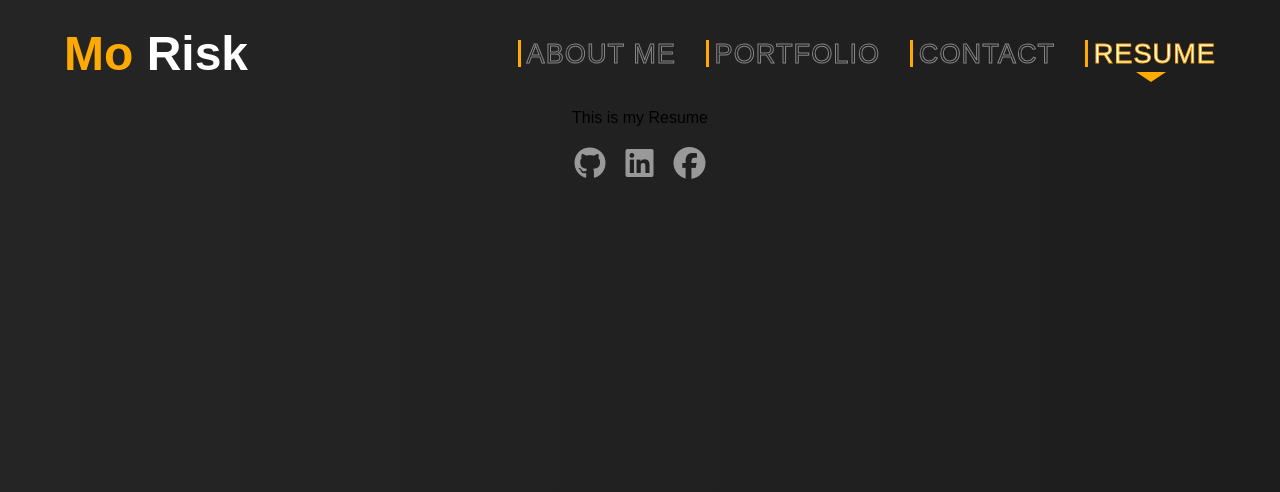
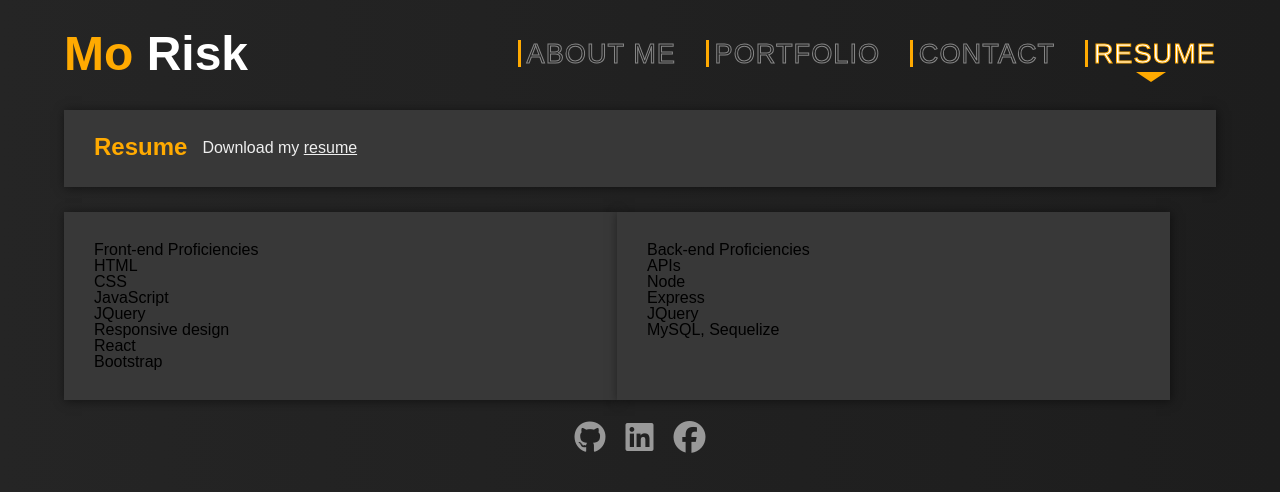
Before and after one commit to morisky78/mo-react-profile, a React (Create React App) app: page /resume in a window 1280 px wide. Shown: the top 492 px of the page. Built offline with nearby package versions, Linux system fonts and the light colour scheme; a web font is replaced by a local one.

Commit message:
resume updated

```diff
--- a/src/pages/Resume/index.js
+++ b/src/pages/Resume/index.js
@@ -11,7 +11,39 @@ export default function Resume({currentPage, setCurrentPage}) {
 
   return (
     <div className="resume">
-        <h1>This is my Resume</h1>
+
+
+      <div className='contentbox hd'>
+        <h2>Resume</h2>
+        <p>Download my <a href="##">resume</a></p>
+      </div>
+
+
+      <div className='contentbox'>
+        <h3>Front-end Proficiencies</h3>
+        <ul>
+          <li>HTML</li>
+          <li>CSS</li>
+          <li>JavaScript</li>
+          <li>JQuery</li>
+          <li>Responsive design</li>
+          <li>React</li>
+          <li>Bootstrap</li>
+        </ul>
+      </div>
+
+      <div className='contentbox'>
+        <h3>Back-end Proficiencies</h3>
+        <ul>
+          <li>APIs</li>
+          <li>Node</li>
+          <li>Express</li>
+          <li>JQuery</li>
+          <li>MySQL, Sequelize</li>
+        </ul>
+      </div>
+
+
     </div>
   )
 }
--- a/src/pages/Resume/style.css
+++ b/src/pages/Resume/style.css
@@ -1 +1,6 @@
-.resume{}
+.resume{display:flex;flex-wrap: wrap;}
+.resume .contentbox{width:48%;border-left:0;}
+.resume .hd{display:flex;padding-top:25px;padding-bottom:18px;margin-bottom:25px;width:100%;}
+.resume .hd h2{margin-right:15px;color:var(--clr);font-size:1.5em;font-weight:bold;}
+.resume .hd p a{color:var(--clr-lightgray)}
+.resume .hd p a:hover{color:var(--clr)}
```
